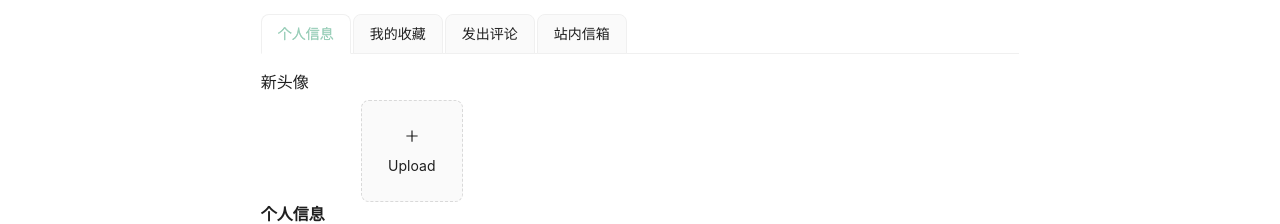
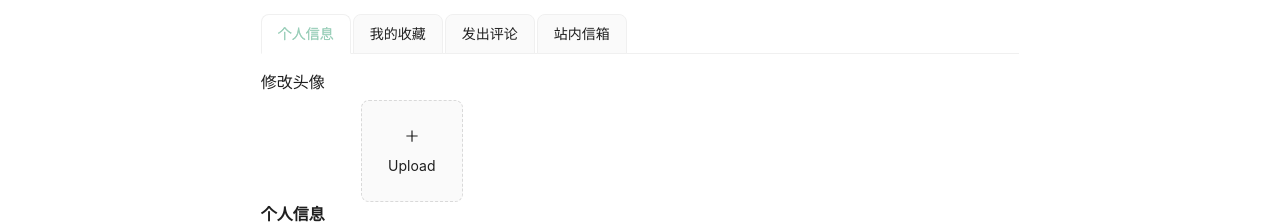
Before and after one commit to Linn3a/myblog, a React (Vite) app: page /user in a window 1280 px wide. Shown: the part 476-700 px from the top of the page. Built offline with nearby package versions, Linux system fonts and the light colour scheme; a web font is replaced by a local one.

Commit message:
style: change description of upload avatar

```diff
--- a/src/pages/User/User.jsx
+++ b/src/pages/User/User.jsx
@@ -244,7 +244,7 @@ const User = (props) => {
             children: (
                 <>
                 <div>
-                <div style={{fontSize:"16px",fontWeight:"550",marginBottom:"5px"}}>新头像</div>
+                <div style={{fontSize:"16px",fontWeight:"550",marginBottom:"5px"}}>修改头像</div>
                    <Upload
                 name="avatar"
                 listType="picture-card"
```
